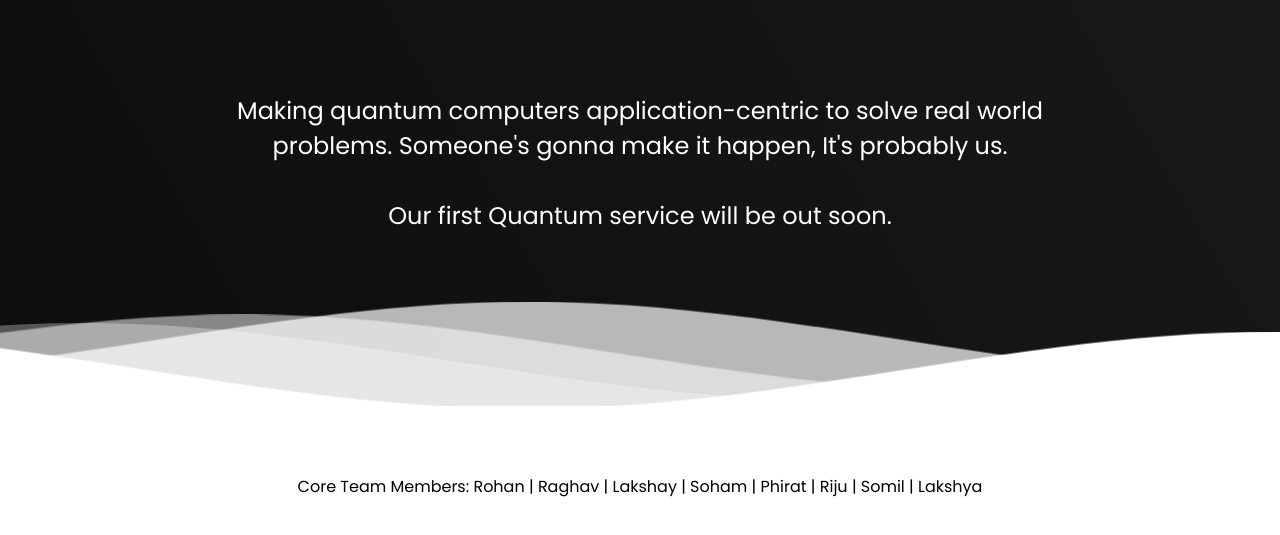
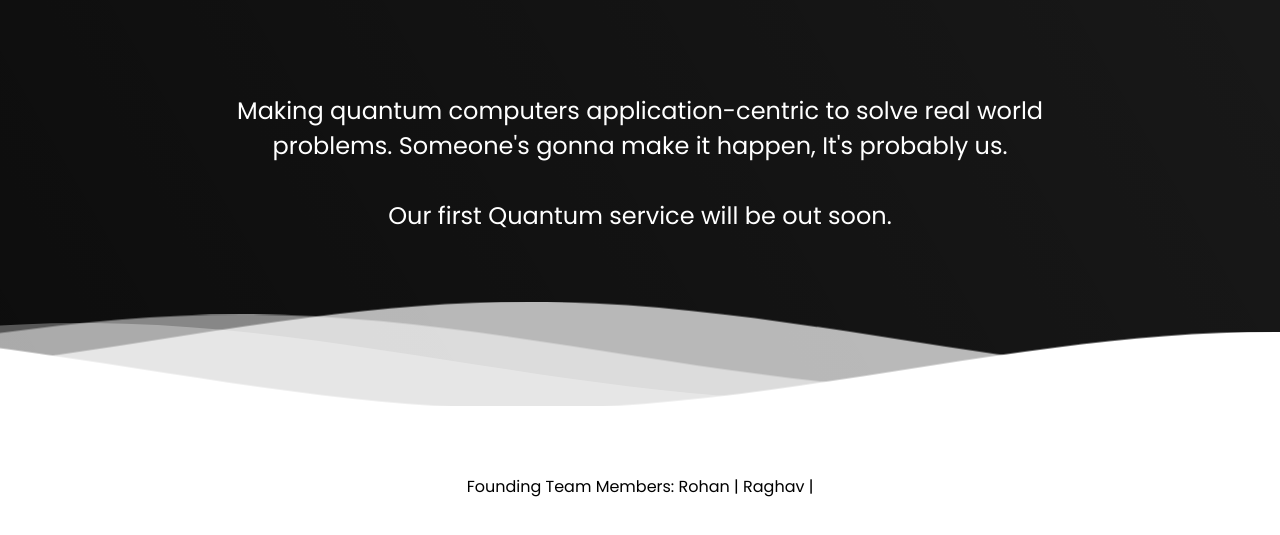
Before and after one commit to angeryrohan/entangle, a plain HTML site: page index.html in a window 1280 px wide. Shown: the part 227-762 px from the top of the page. Drawn offline with Linux system fonts and the light colour scheme.

Commit message:
Updated Names

```diff
--- a/index.html
+++ b/index.html
@@ -44,22 +44,11 @@ of Simple CSS Waves-->
 
     <!--Content starts-->
     <div class="content flex">
-      <p class="credits">Core Team Members:
+      <p class="credits">Founding Team Members:
         <a href="https://twitter.com/itsrohensingh" class="credit">Rohan </a>
         |
        <a href="https://twitter.com/Raghav_11001_ai" class="credit"> Raghav </a>
         |
-       <a href="https://twitter.com/lakshayg18" class="credit"> Lakshay</a>
-        |
-        <a href="https://twitter.com/shahsoham_" class="credit">Soham</a>
-        |
-        <a href="https://twitter.com/Phirat_Passi" class="credit">Phirat</a>
-        |
-        <a href="https://www.linkedin.com/in/riju-bindua-a75684224/" class="credit">Riju</a>
-        |
-        <a href="https://twitter.com/1_somil_1" class="credit">Somil</a>
-        |
-        <a href="https://www.linkedin.com/in/lakshya-garg-0ba2141b9/" class="credit">Lakshya</a>
       </p>
     </div>
     <!--Content ends-->
```
